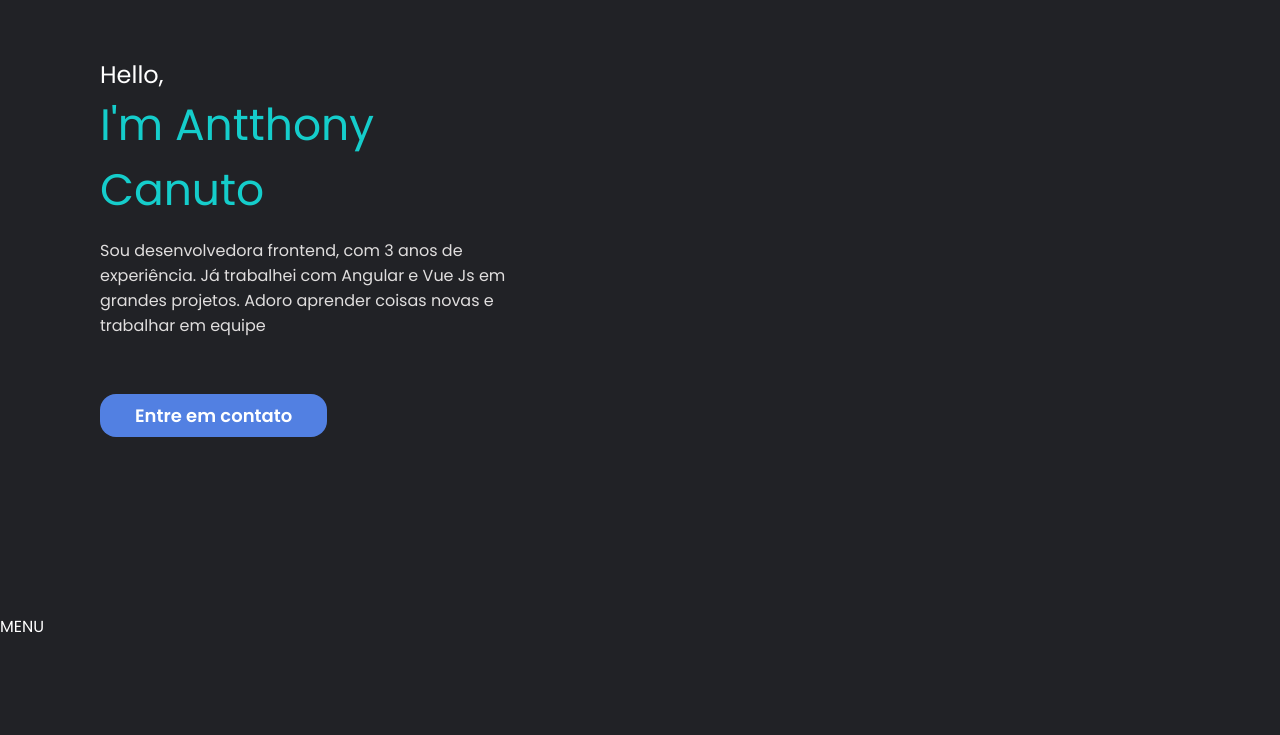
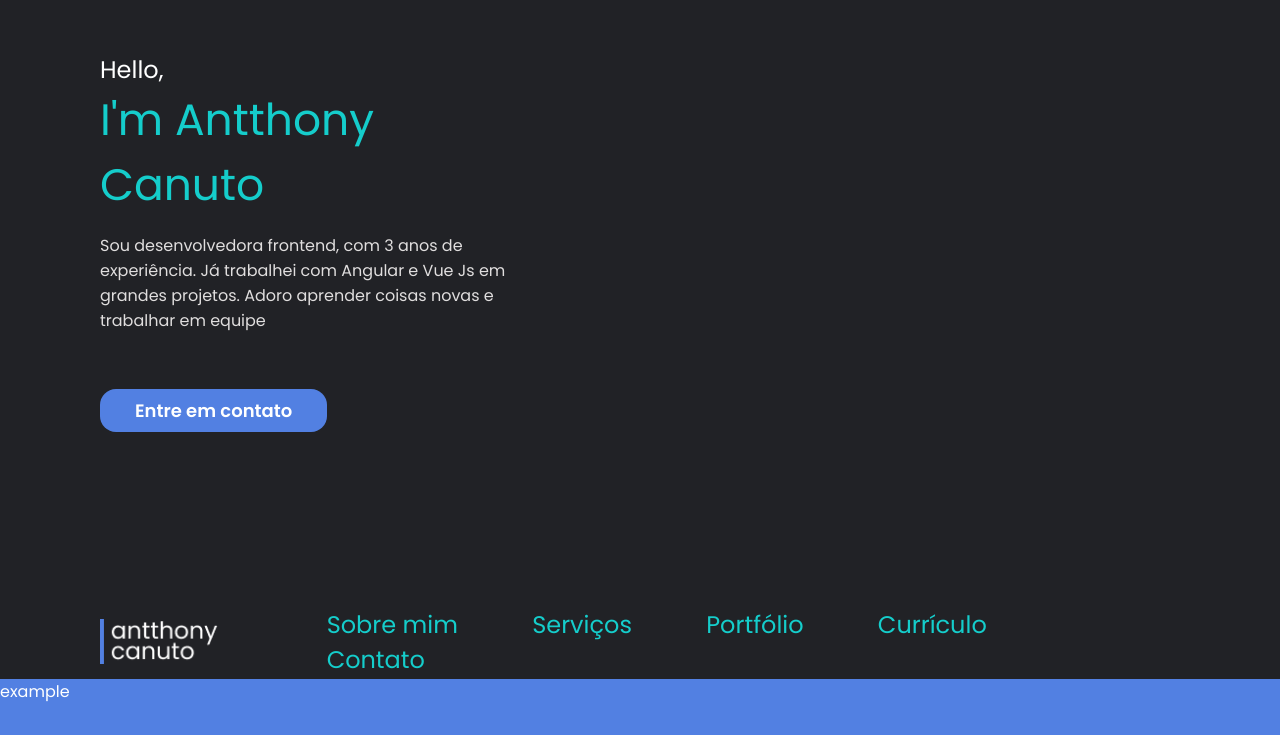
Before and after one commit to antthonycanuto/antthony, a plain HTML site: page index.html in a window 1280 px wide. Shown: the part 121-856 px from the top of the page. Before the commit the page ends 800 px from the top, so only its background shows below. Drawn offline with Linux system fonts and the light colour scheme.

Commit message:
add menu

```diff
--- a/assets/css/style.css
+++ b/assets/css/style.css
@@ -5,6 +5,8 @@
    --green: #15CDCB;
    --bg-dark: #212226;
    --light-grey: #E0DEDE;
+
+   --menu-height: 75px;
 }
 
 * {
@@ -49,7 +51,7 @@ button {
 }
 
 header {
-    height: calc(100vh - 65px);
+    height: calc(100vh - var(--menu-height));
     display: flex;
     align-items: center;
 
@@ -68,3 +70,31 @@ header .container h1 {
 header .container button {
     margin-top: 40px;
 }
+
+nav {
+    display: flex;
+    align-items: center;
+    justify-content: space-between;
+
+    height: var(--menu-height);
+    background: var(--bg-dark);
+    padding: 0 100px;
+    position: sticky;
+    top: 0;
+}
+
+nav img {
+    height: 45px;
+}
+
+nav ul a {
+    font-size: 24px;
+    color: var(--green);
+    text-decoration: none;
+    margin: 0 35px;
+}
+
+section {
+    height: 1500px;
+    background: var(--purple);
+}
--- a/index.html
+++ b/index.html
@@ -16,8 +16,19 @@
             <button>Entre em contato</button>
         </div>
     </header>
-    <section>MENU</section>
-
+        <nav>
+            <img src="assets/images/logo.png" alt="logo the Antthony">
+            <ul>
+                <a href="#">Sobre mim</a>
+                <a href="#">Serviços</a>
+                <a href="#">Portfólio</a>
+                <a href="#">Currículo</a>
+                <a href="#">Contato</a>
+            </ul>
+        </nav>
+    <section>
+        example
+    </section>
     <!-- <h1>Antthony </h1>
      -->
 </body>
```
Also changed, not shown: assets/images/logo.png (added).
